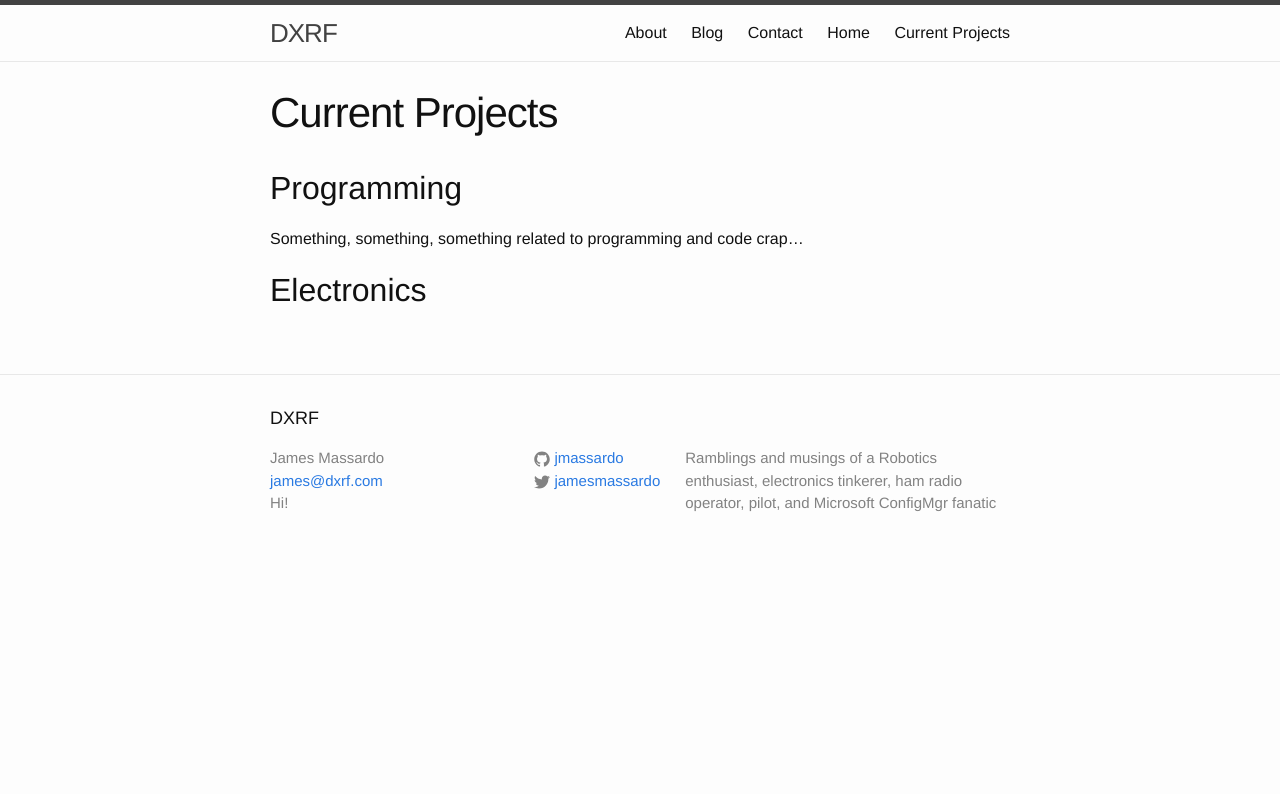
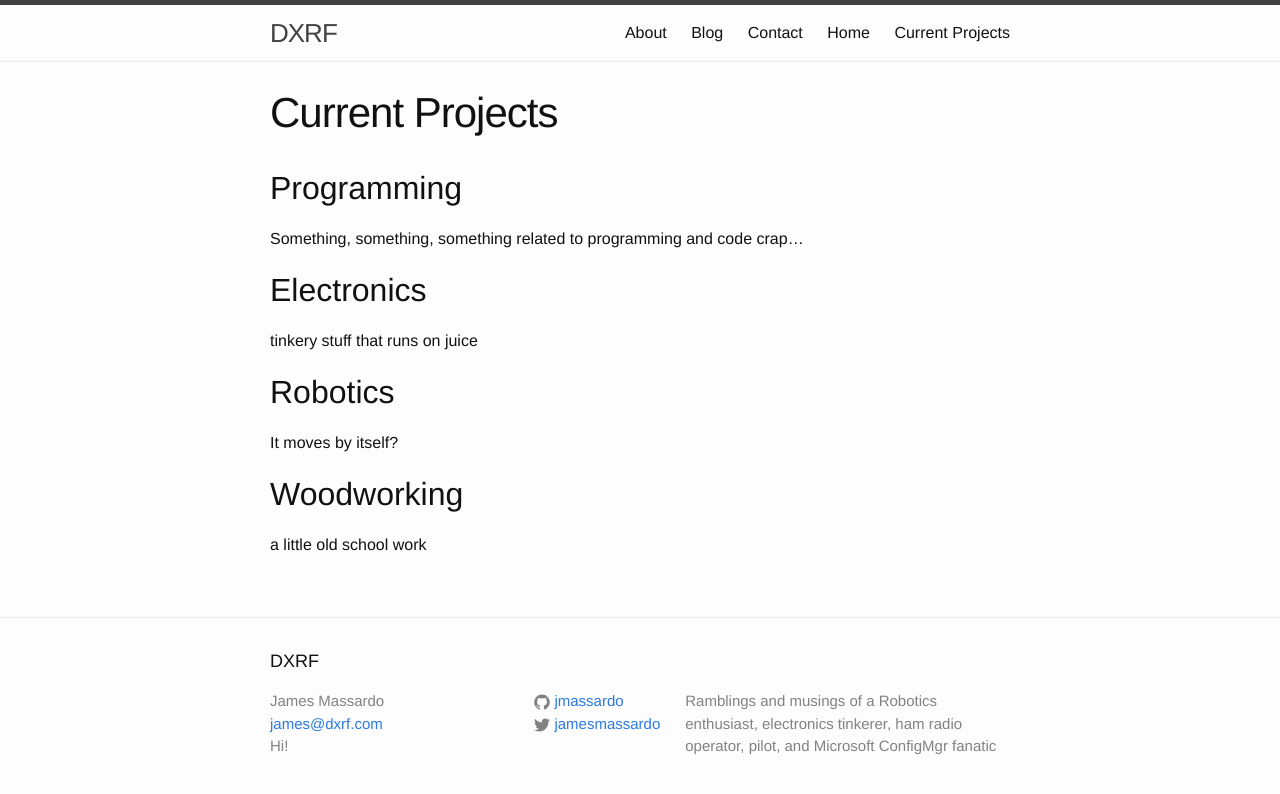
Before and after one commit to jmassardo/jmassardo.github.io, a Jekyll site: the page built from projects.md, in a window 1280 px wide. Shown: the top 794 px of the page. Built offline with Jekyll 4.4.1, drawn with Linux system fonts in a browser that asks for light colours.

Commit message:
added stuff to project page

```diff
--- a/projects.md
+++ b/projects.md
@@ -12,3 +12,15 @@ Something, something, something related to programming and code crap...
 
 Electronics
 -----------
+
+tinkery stuff that runs on juice
+
+Robotics
+--------
+
+It moves by itself?
+
+Woodworking
+-----------
+
+a little old school work
```
